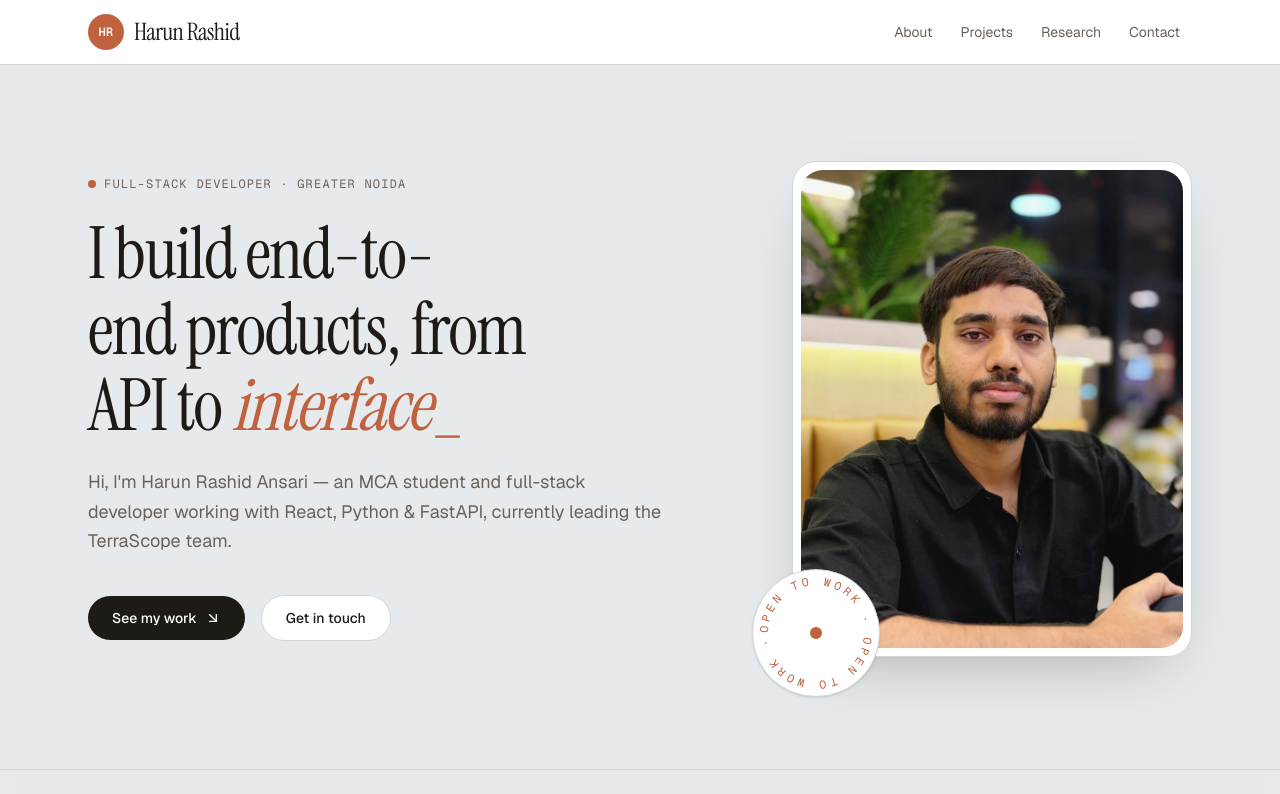
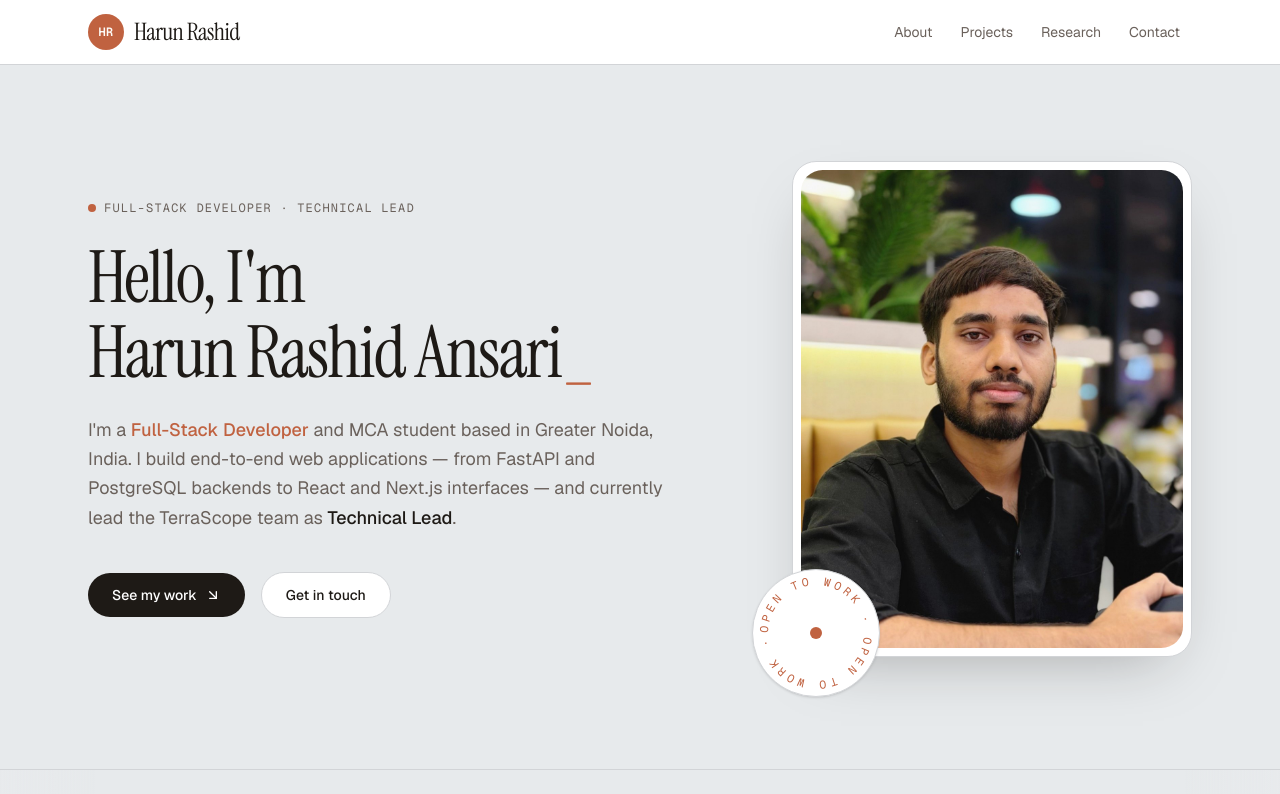
Before and after one commit to Harunrashid444/My-Portfolio-Website, a Next.js app: page / in a window 1280 px wide. Shown: the top 794 px of the page. Built offline with nearby package versions, Linux system fonts and the light colour scheme.

Commit message:
Rewrite hero intro with name greeting and full-stack role

```diff
--- a/components/hero.tsx
+++ b/components/hero.tsx
@@ -17,16 +17,19 @@ export function Hero() {
             <span className="absolute inline-flex size-full animate-ping rounded-full bg-accent opacity-60" />
             <span className="relative inline-flex size-2 rounded-full bg-accent" />
           </span>
-          Full-stack developer · Greater Noida
+          Full-Stack Developer · Technical Lead
         </p>
 
         <h1
-          className="mt-6 animate-fade-up text-balance font-serif text-5xl leading-[1.05] tracking-tight lg:text-7xl md:text-6xl"
+          className="mt-6 animate-fade-up text-balance font-serif text-[2.5rem] leading-[1.05] tracking-tight sm:text-5xl md:text-6xl lg:text-7xl"
           style={{ animationDelay: '120ms' }}
         >
-          I build end-to-end products, from API to <em className="text-accent">interface</em>
-          <span aria-hidden="true" className="ml-1 inline-block animate-blink text-accent">
-            _
+          Hello, I&apos;m
+          <span className="block">
+            Harun Rashid Ansari
+            <span aria-hidden="true" className="ml-1 inline-block animate-blink text-accent">
+              _
+            </span>
           </span>
         </h1>
 
@@ -34,9 +37,10 @@ export function Hero() {
           className="mt-6 max-w-xl animate-fade-up text-pretty text-lg leading-relaxed text-muted-foreground"
           style={{ animationDelay: '240ms' }}
         >
-          {
-            "Hi, I'm Harun Rashid Ansari — an MCA student and full-stack developer working with React, Python & FastAPI, currently leading the TerraScope team."
-          }
+          I&apos;m a <span className="font-medium text-accent">Full-Stack Developer</span> and MCA
+          student based in Greater Noida, India. I build end-to-end web applications — from
+          FastAPI and PostgreSQL backends to React and Next.js interfaces — and currently lead the
+          TerraScope team as <span className="font-medium text-foreground">Technical Lead</span>.
         </p>
 
         <div
```
